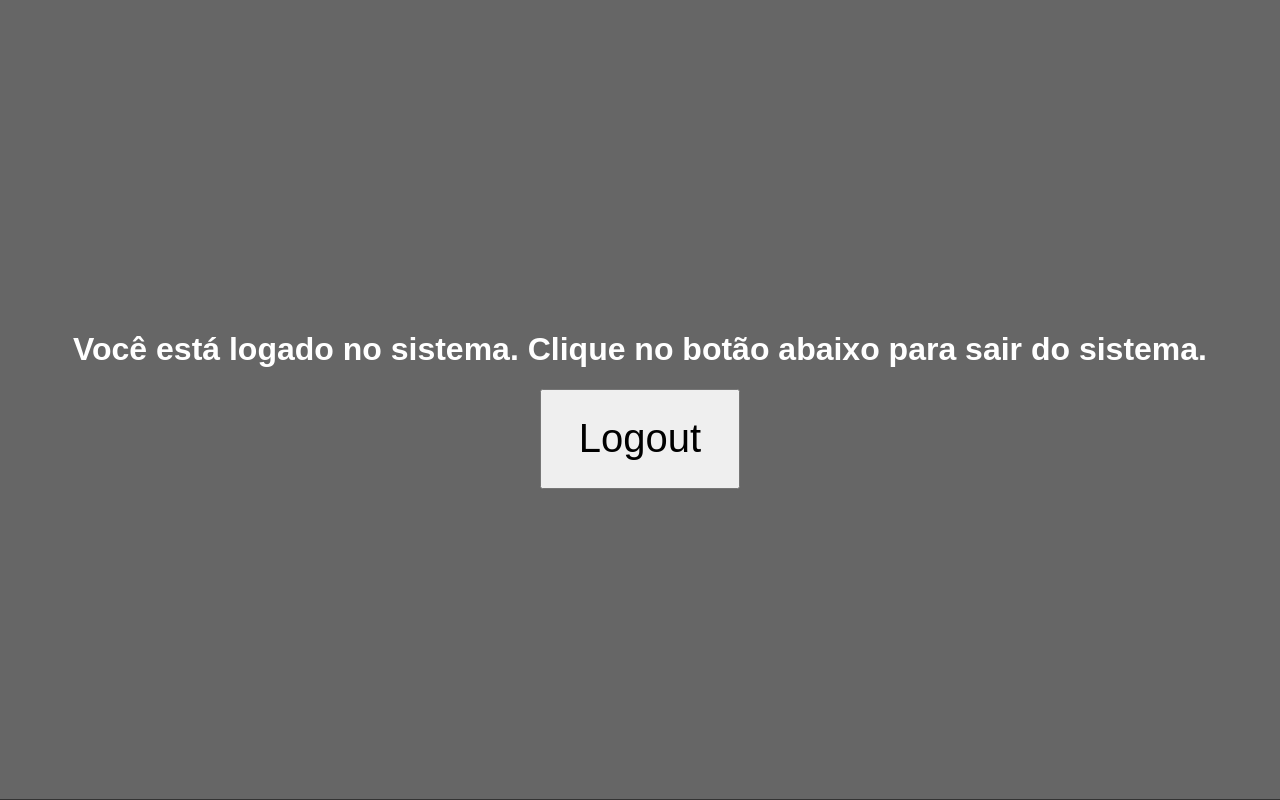
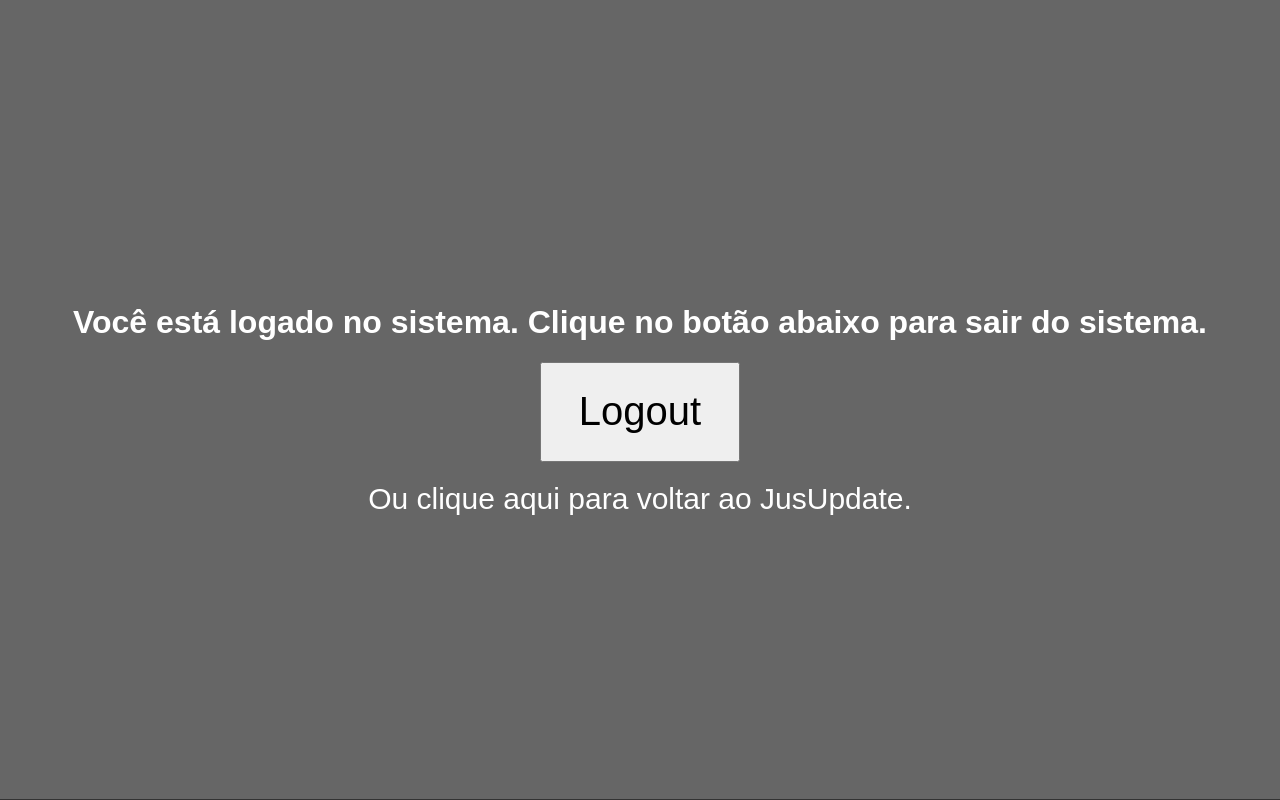
Before and after one commit to renanleitev/lawtech-backend, a Flask app: template templates/pages/logout.html in a window 1280 px wide. Shown: the part 111-911 px from the top of the page. Run offline with Flask 3, Linux system fonts and the light colour scheme; the template is opened without the code that fills it, so the values that code supplies are empty.

Commit message:
add: link para voltar ao JusUpdate

```diff
--- a/server.py
+++ b/server.py
@@ -59,6 +59,7 @@ def user_login():
   data = request.data.decode('UTF-8')
   # Convertendo data para boolean
   usuarioEstaLogado = str_to_bool(data)
+  # Se o usuário não está logado, seu id passa a ser 0
   if usuarioEstaLogado == False:
     usuarioId = 0
 
@@ -66,7 +67,9 @@ def user_login():
 def user_id():
   # Obtendo as variáveis globais
   global usuarioId
+  # Passando o id do usuário pro front-end
   response = jsonify({'id': usuarioId})
+  # Permitindo requisições entre URLs diferentes
   response.headers.add('Access-Control-Allow-Origin', '*')
   return response
 
--- a/static/css/login-cadastro.css
+++ b/static/css/login-cadastro.css
@@ -122,9 +122,17 @@ footer h3 {
     width: 200px;
     height: 100px;
     font-size: 40px;
+    margin-bottom: 20px;
 }
 .btn-logout:hover{
     cursor: pointer;
+}
+.link-sistema {
+    font-size: 30px;
+    color: var(--white);
+}
+.link-sistema:hover {
+    color: var(--dark);
 }
 /* Estilos para mobile */
 @media screen and (max-width: 340px){
--- a/templates/pages/logout.html
+++ b/templates/pages/logout.html
@@ -23,6 +23,7 @@
     <div class="container">
         <h1 class="h1-logout">Você está logado no sistema. Clique no botão abaixo para sair do sistema.</h1>
         <button class="btn-logout" onclick="logout()">Logout</button>
+        <a class="link-sistema">Ou clique aqui para voltar ao JusUpdate.</a>
     </div>
     <footer>
         <h3>Entre em contato conosco</h3>
@@ -37,9 +38,24 @@
     async function logout() {
         const usuarioEstaLogado = 'False';
         // Fazendo uma requisição para o Flask, para saber se o usuário está logado ou não
-        // Depois, redireciona para a página principal
+        // Depois, redireciona para a página principal (usuário fez logout)
         fetch('/user-login', {method: 'POST', body: usuarioEstaLogado})
         .then(window.location.href = '/');
     }
+    window.onload = async function voltarSistema() {
+        // Fazendo uma requisição para obter o id do usuário
+        fetch("http://localhost:5000/user-id", {method: "GET"})
+        .then(resposta => resposta.json())
+        .then(user => {
+            // Porta padrão do sistema
+            const porta = 5000;
+            // Obtendo o id do usuário
+            const usuarioId = user.id;
+            // Selecionando o link para voltar ao sistema
+            let linkSistema = document.querySelector('.link-sistema');
+            // URL do link
+            linkSistema.href = `http://localhost:${porta+usuarioId}`;
+        });
+    }
 </script>
 </html>
```
